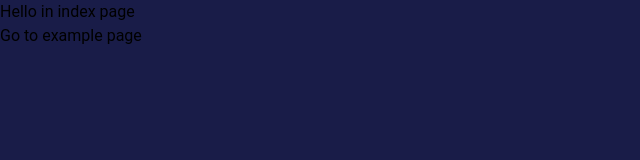
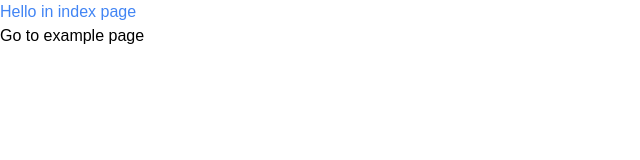
Before and after one commit to GDGAlgiers/Devfest20-Website, a Gatsby site: page / in a window 1280 px wide. Shown: the whole page, without its empty margins (0-640 px from the left). Built offline with nearby package versions, Linux system fonts and the light colour scheme; Gatsby itself is replaced by a stand-in of ours; what tailwindcss-typography would draw is missing.

Commit message:
Added web font loader ( for static font hosting )

```diff
--- a/gatsby-config.js
+++ b/gatsby-config.js
@@ -5,6 +5,15 @@ module.exports = {
     author: `@gatsbyjs`,
   },
   plugins: [
+    {
+      resolve: "gatsby-plugin-web-font-loader",
+      options: {
+        custom: {
+          families: ["Product Sans"],
+          urls: ["/fonts/fonts.css"],
+        },
+      },
+    },
     `gatsby-plugin-styled-components`,
     `gatsby-plugin-next-seo`,
     {
--- a/package.json
+++ b/package.json
@@ -7,6 +7,7 @@
   "dependencies": {
     "classnames": "^2.2.6",
     "gatsby-plugin-next-seo": "^1.6.1",
+    "gatsby-plugin-web-font-loader": "^1.0.4",
     "react": "16.13.1",
     "react-dom": "16.13.1",
     "react-helmet-async": "^1.0.7"
--- a/src/css/index.css
+++ b/src/css/index.css
@@ -9,7 +9,4 @@
         width: 100%;
         height: 100%;
     }
-    body {
-        @apply bg-nightBlue
-    }
 }
--- a/src/pages/index.tsx
+++ b/src/pages/index.tsx
@@ -7,9 +7,9 @@ interface Props {}
 function index({}: PageProps<Props>): ReactElement {
   return (
     <div>
-      <H1>Hello in index page</H1>
+      <H1 className="text-blue">Hello in index page</H1>
       <p>
-        <Link to="/example" className="line">
+        <Link to="/example" className="no-underline hover:text-blue">
           Go to example page
         </Link>
       </p>
--- /dev/null
+++ b/static/fonts/fonts.css
@@ -0,0 +1,21 @@
+@font-face {
+  font-family: "Product Sans";
+  src: url("Product\ Sans\ Regular.ttf");
+}
+
+@font-face {
+    font-family: "Product Sans";
+    src: url("Product\ Sans\ Bold.ttf");
+    font-weight: bold;
+}
+@font-face {
+    font-family: "Product Sans";
+    src: url("Product\ Sans\ Bold\ Italic.ttf");
+    font-weight: bold;
+    font-style: italic;
+}
+@font-face {
+    font-family: "Product Sans";
+    src: url("Product\ Sans\ Italic.ttf");
+    font-style: italic;
+}
--- a/tailwind.config.js
+++ b/tailwind.config.js
@@ -24,7 +24,7 @@ module.exports = {
       nightBlue: "#191C48",
     },
     fontFamily: {
-      sans: ["Roboto", "sans-serif"],
+      sans: ["Product Sans", "sans-serif"],
     },
     textIndent: {
       // defaults to {}
```
Also changed, not shown: 1 other file.
